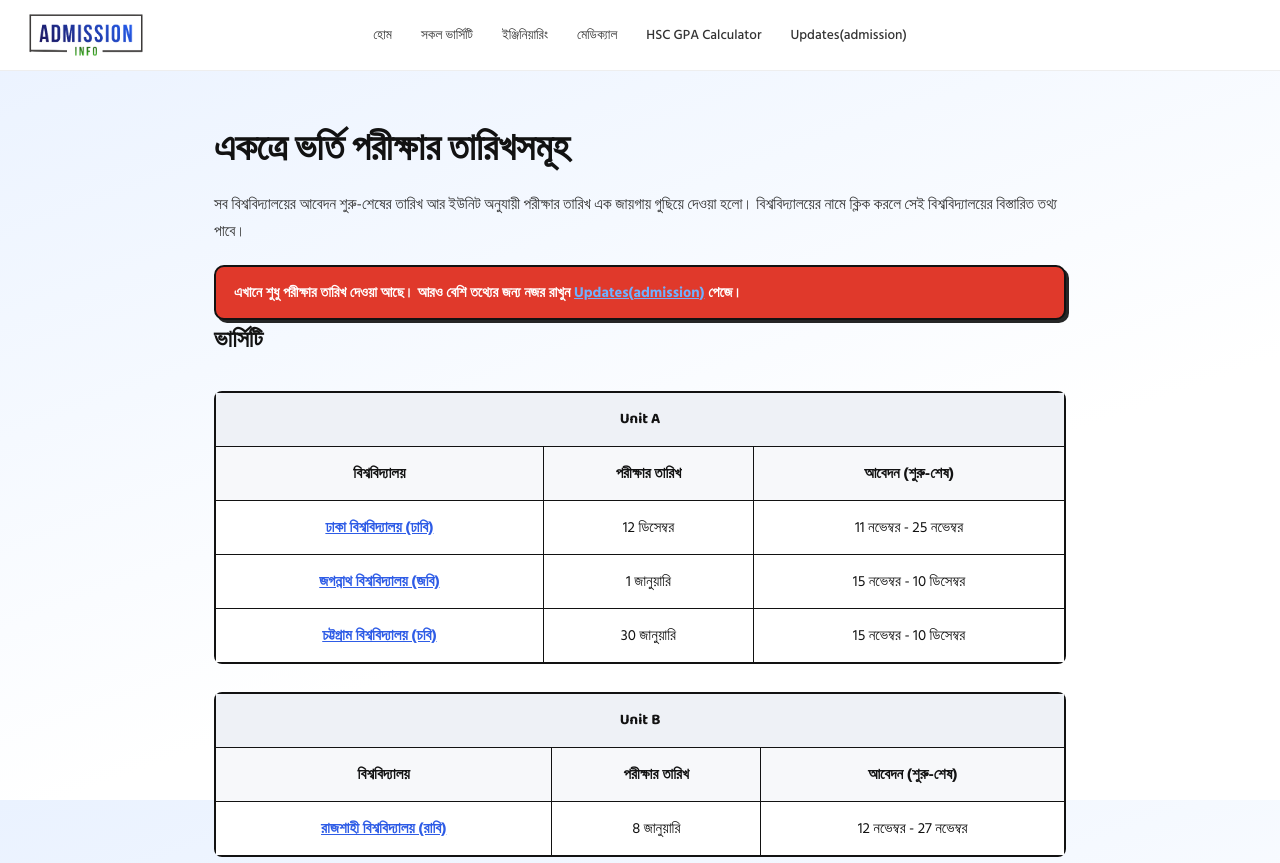
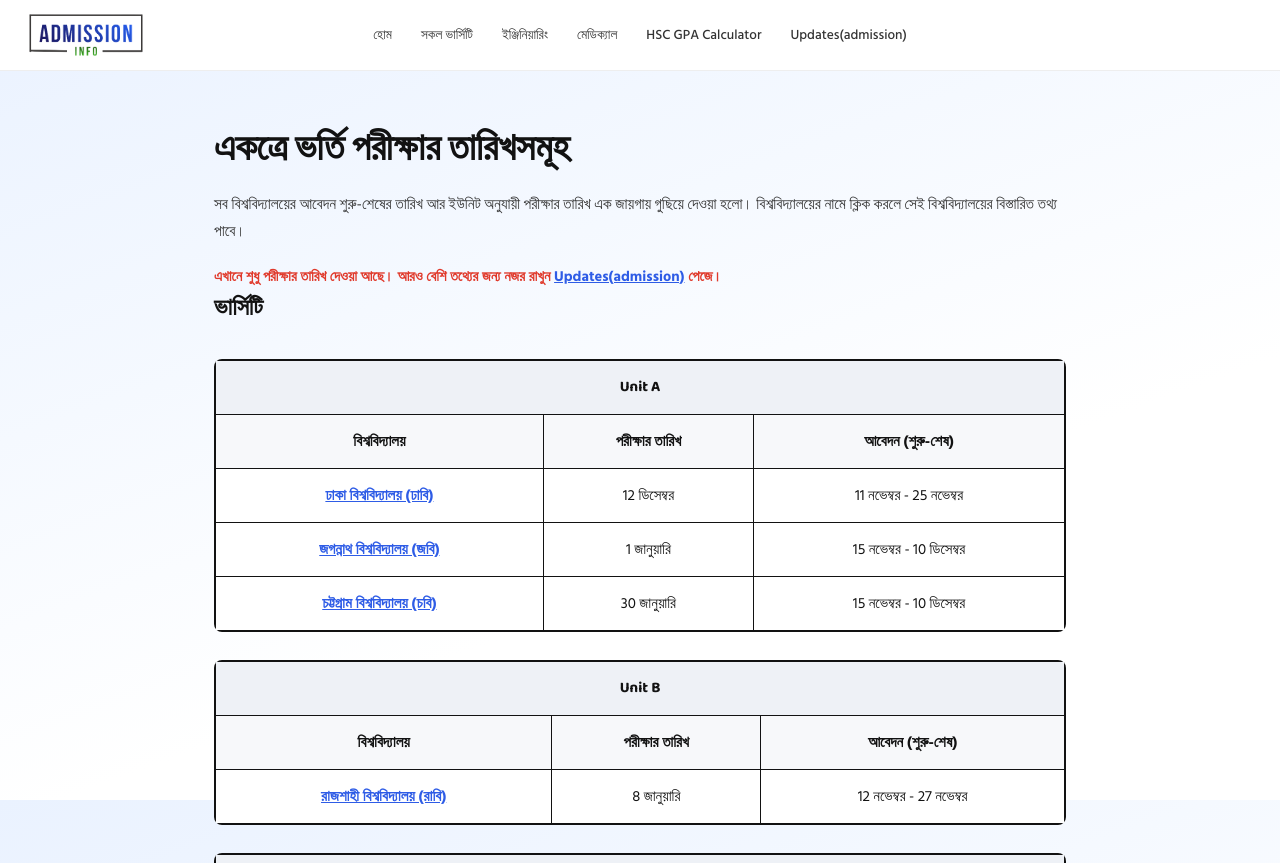
Before and after one commit to nishat-jihad/Admission-info, a Next.js app in the folder chance-hobe-ki/: page /exam-dates in a window 1280 px wide. Shown: the top 863 px of the page. Built offline with nearby package versions, Linux system fonts and the light colour scheme.

Commit message:
Update globals.css

```diff
--- a/chance-hobe-ki/src/app/globals.css
+++ b/chance-hobe-ki/src/app/globals.css
@@ -2272,23 +2272,18 @@ section.block h2 .circular-tag {
 /* ---------- EXAM DATES PAGE (একত্রে ভর্তি পরীক্ষার তারিখসমূহ) ---------- */
 .exam-notice {
   margin-top: 20px;
-  background: var(--red);
-  color: #fff;
-  border: 2px solid var(--black);
-  border-radius: 10px;
-  padding: 14px 18px;
+  color: var(--red);
   font-size: 14.5px;
   font-weight: 700;
   line-height: 1.6;
-  box-shadow: 3px 3px 0px 0px rgba(0, 0, 0, 0.85);
 }
 .exam-notice-link {
-  color: #6fb1ff;
+  color: var(--blue);
   text-decoration: underline;
   font-weight: 800;
 }
 .exam-notice-link:hover {
-  color: #a9d2ff;
+  color: var(--blue-dark);
 }
 .exam-category-empty {
   margin-top: 24px;
```
